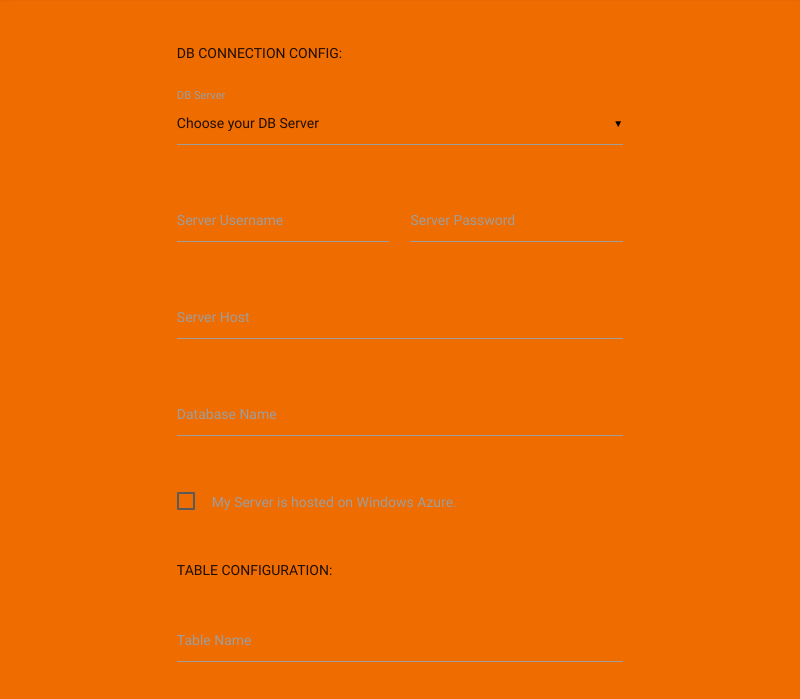
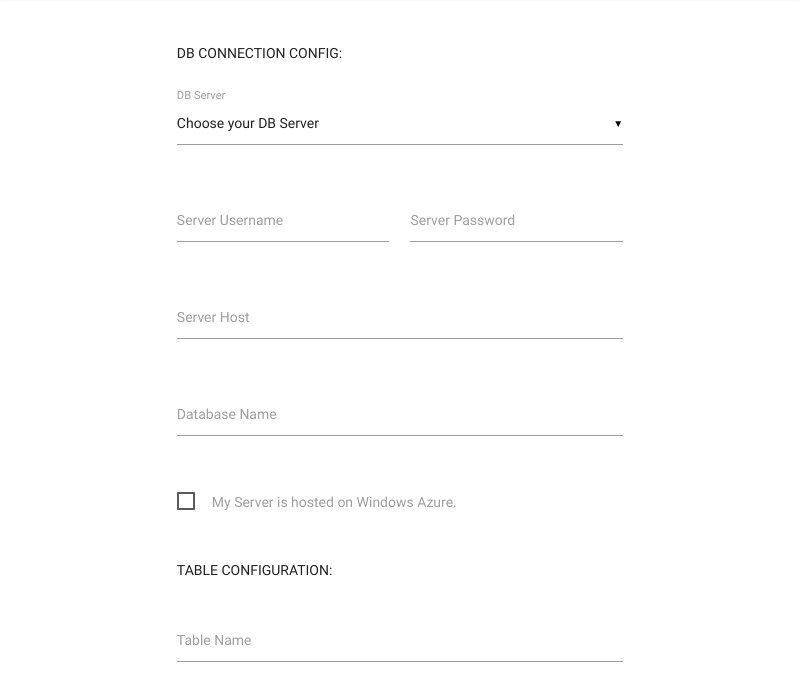
Before and after one commit to ojengwa/elmono, an Electron app: page public/index.html in a window 800 px wide. Shown: the part 67-766 px from the top of the page. Drawn offline with Linux system fonts and the light colour scheme; files whose address does not match are found by name.

Commit message:
update index view
Signed-off-by: Bernard Ojengwa <bernardojengwa@gmail.com>

```diff
--- a/public/index.html
+++ b/public/index.html
@@ -11,7 +11,7 @@
   <meta name="viewport" content="width=device-width, initial-scale=1.0"/>
 </head>
 
-<body class="orange darken-3">
+<body class="">
 
   <nav>
     <div class="nav-wrapper orange darken-3">
```
